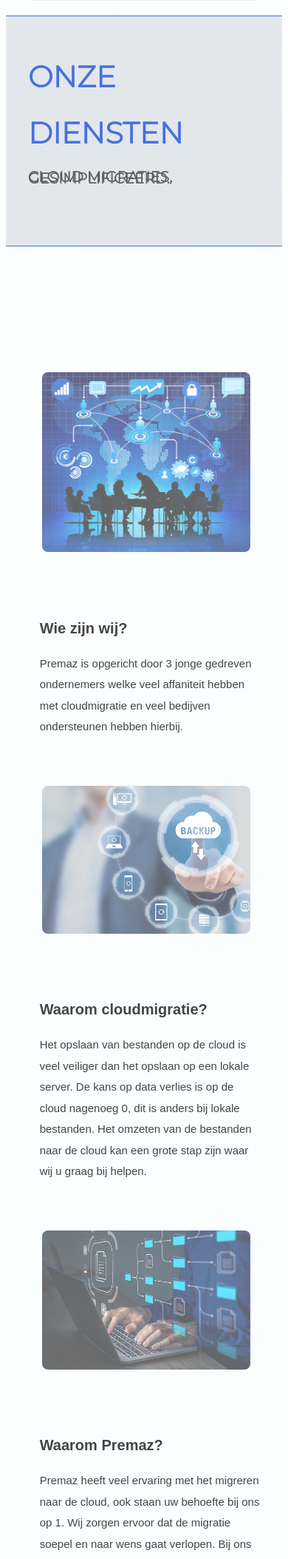
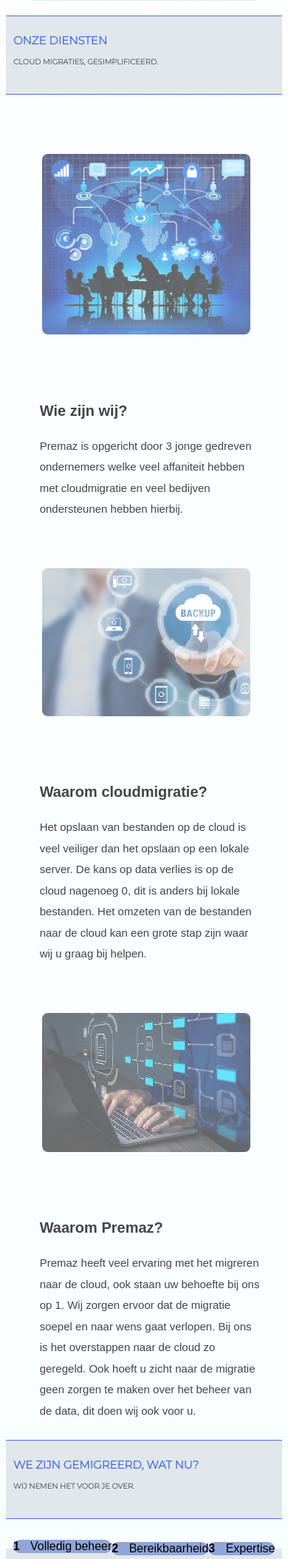
Before and after one commit to leonvsc/Premaz, a PHP site: page /diensten.html in a window 390 px wide. Shown: the part 351-2458 px from the top of the page at 74% size. Run offline with PHP 8.4, Linux system fonts and the light colour scheme; grey boxes are pictures that could not be loaded.

Commit message:
Responsiveness afgemaakt

```diff
--- a/diensten.html
+++ b/diensten.html
@@ -92,7 +92,7 @@
         </section>
         <div class="section_2_border"></div>
         <!--HTML voor de eerst connectiveit afbeelding en beschrijving-->
-        <section class="section" id="section--1">
+        <section class="section_1" id="section--1">
             <div class="diensten_features">
                 <img
                     src="img/Cloud-2.jpg"
@@ -170,7 +170,7 @@
                         data-tab="1"
                         onclick="activateArea()"
                     >
-                        <span>01</span>
+                        <span>1</span>
                         Volledig beheer
                     </button>
                     <button
@@ -178,7 +178,7 @@
                         data-tab="2"
                         onclick="activateArea()"
                     >
-                        <span>01</span>
+                        <span>2</span>
                         Bereikbaarheid
                     </button>
                     <button
@@ -186,7 +186,7 @@
                         data-tab="3"
                         onclick="activateArea()"
                     >
-                        <span>01</span>
+                        <span>3</span>
                         Expertise
                     </button>
                 </div>
--- a/diensten_script.js
+++ b/diensten_script.js
@@ -4,6 +4,7 @@ const checkpoint = 900;
 
 // Script voor het in-faden van de diensten afbeeldingen met alinea's
 
+/*
 window.addEventListener("scroll", () => {
     const currentScroll = window.pageYOffset;
     if (currentScroll <= checkpoint) {
@@ -14,6 +15,7 @@ window.addEventListener("scroll", () => {
         }, checkpoint);
     }
 });
+*/
 
 // Script voor het activeren van de buttons van 'beheer'
 
--- a/diensten_style.css
+++ b/diensten_style.css
@@ -212,11 +212,31 @@ h4 {
 
 .section_2_header {
     font-size: 2rem;
-    line-height: 0.1;
     font-weight: 600;
     text-transform: uppercase;
     color: rgb(95, 95, 97);
     font-family: "Montserrat", sans-serif !important;
+}
+
+@media only screen and (max-width: 768px) {
+    .section_2 {
+        padding: 1rem 1rem;
+        box-sizing: content-box;
+        display: block;
+        float: none;
+        line-height: 19px;
+        position: static;
+        height: 85px;
+    }
+    .section_2_description {
+        font-size: 1.5rem;
+    }
+    .section_2_header {
+        font-size: 1rem;
+    }
+    .section_1 {
+        padding: 1rem 3rem;
+    }
 }
 
 /* CSS voor eerste afbeelding (Connectiviteit) */
@@ -451,15 +471,14 @@ h4 {
     grid-row: 2;
 }
 
-.beheer_tab {
-    margin-right: 2.5rem;
-    transform: translateY(-50%);
-}
-
-@media only screen and (max-width: 600px) {
+@media only screen and (max-width: 768px) {
     .btn {
         padding: 0;
         margin: 0;
+    }
+    .beheer_content {
+        grid-template-rows: none;
+        padding: 1rem 4rem 1rem 3rem;
     }
 }
 
```
